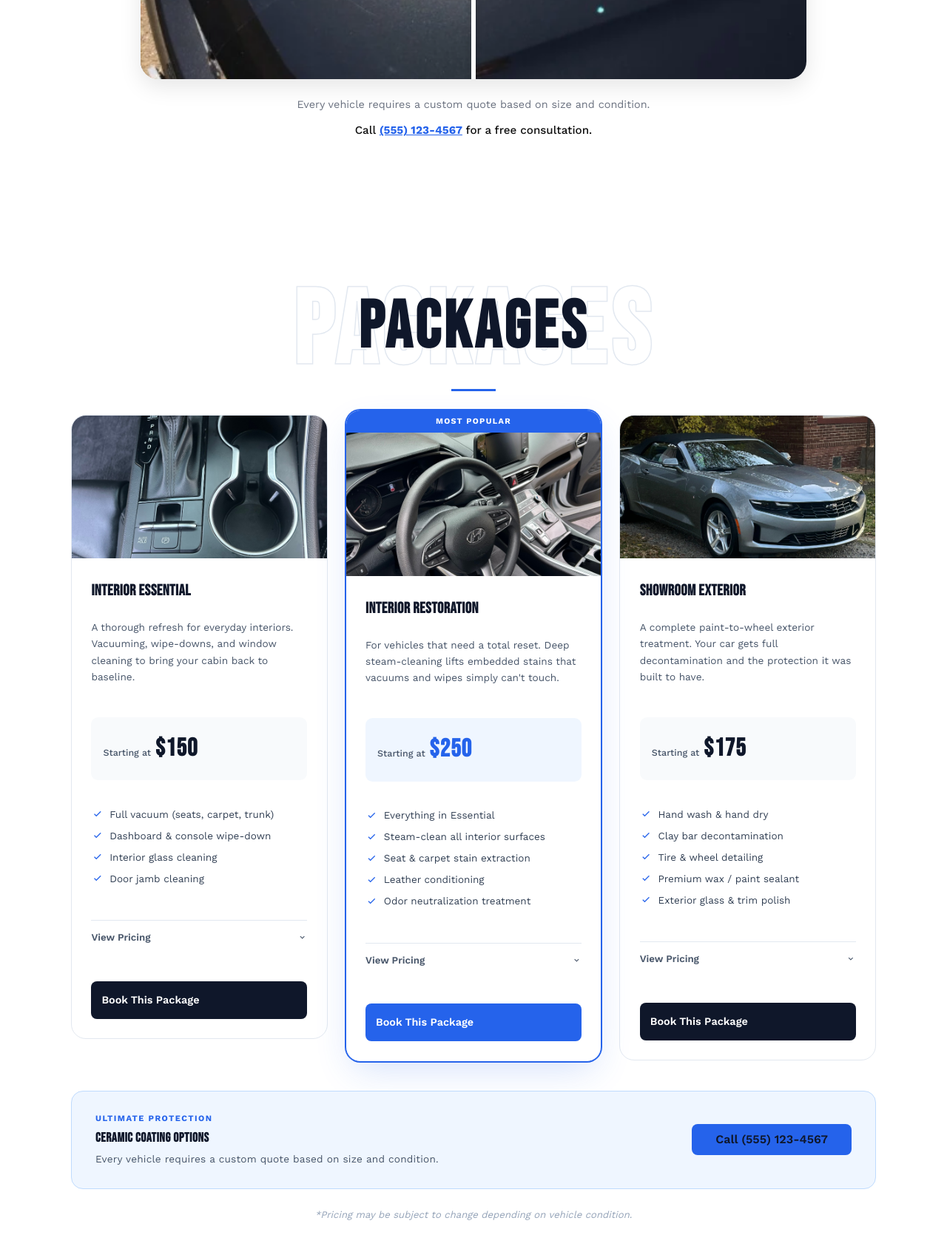
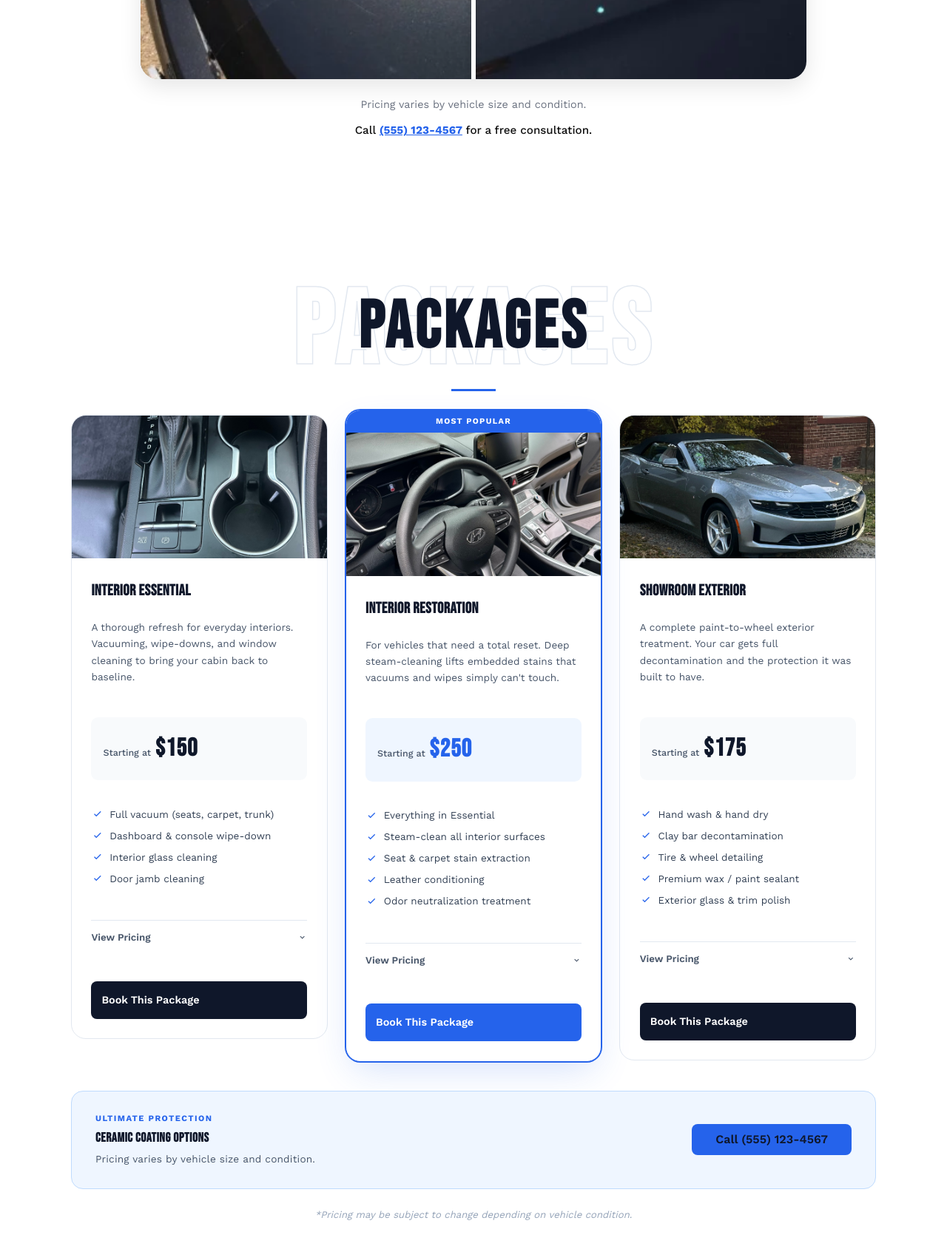
Before and after one commit to cli2468/mrmillersmobiledetailing, a website built with Vite: page index.html in a window 1280 px wide. Shown: the part 2380-4069 px from the top of the page at 74% size. Built offline with nearby package versions, Linux system fonts and the light colour scheme; a web font is replaced by a local one.

Commit message:
fixed texts

```diff
--- a/index.html
+++ b/index.html
@@ -161,7 +161,7 @@
             </div>
           </div>
           <div class="ceramic-quote-text">
-            <p>Every vehicle requires a custom quote based on size and condition.</p>
+            <p>Pricing varies by vehicle size and condition.</p>
             <p class="quote-call-action">Call <a href="tel:5551234567" class="text-blue font-bold">(555) 123-4567</a>
               for a free consultation.</p>
           </div>
@@ -426,7 +426,7 @@
           <div class="ceramic-strip-left">
             <div class="ceramic-label">Ultimate Protection</div>
             <h4 class="ceramic-heading">Ceramic Coating Options</h4>
-            <p class="ceramic-sub">Every vehicle requires a custom quote based on size and condition.</p>
+            <p class="ceramic-sub">Pricing varies by vehicle size and condition.</p>
           </div>
           <div class="ceramic-strip-right">
             <a href="tel:5551234567" class="btn btn-primary ceramic-btn">Call (555) 123-4567</a>
```
